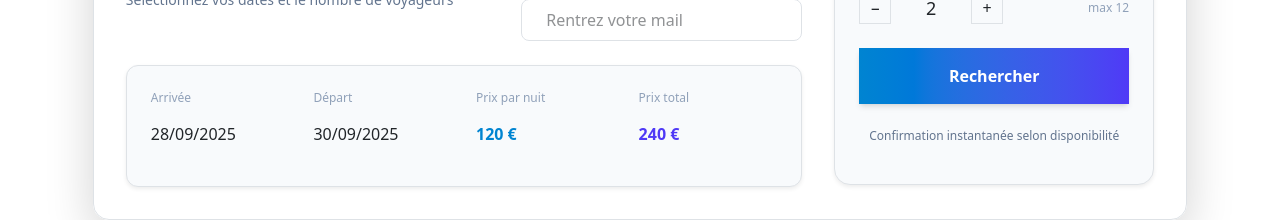
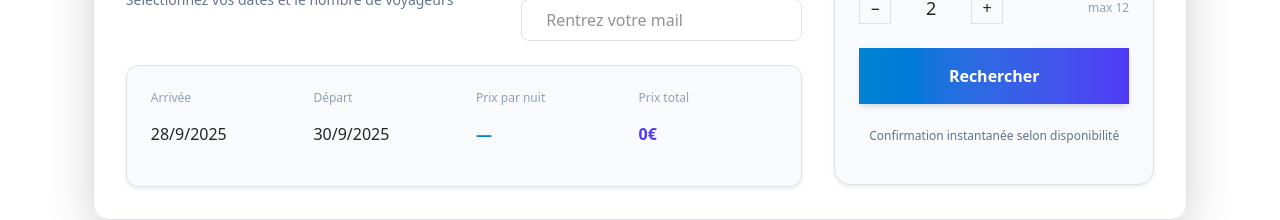
Before and after one commit to ElazarCohen1/solange-gite-website, a React (Vite) app in the folder frontend/: page / in a window 1280 px wide. Shown: the part 940-1160 px from the top of the page. Built offline with nearby package versions, Linux system fonts and the light colour scheme; no server answers.

Commit message:
debuggage

```diff
--- a/frontend/src/components/reservation.jsx
+++ b/frontend/src/components/reservation.jsx
@@ -4,7 +4,7 @@
 
 import React, { useState, useEffect, use } from "react";
 import { DateRange } from "react-date-range";
-import { addDays, format, set } from "date-fns";
+import { addDays, format, set,startOfMonth, endOfMonth, addMonths } from "date-fns";
 import "react-date-range/dist/styles.css";
 import "react-date-range/dist/theme/default.css";
 
@@ -17,6 +17,7 @@ export default function ReservationSearchBar() {
       key: "selection",
     },
   ]);
+
   const [guests, setGuests] = useState(2);
   const [mail, setMail] = useState("");
   const [openCalendar, setOpenCalendar] = useState(false);
@@ -28,7 +29,6 @@ export default function ReservationSearchBar() {
     },
   ]);
 
-  // Fetch toutes les réservations depuis le backend
   useEffect( () => {
      fetch_price();
   }, []);
@@ -37,32 +37,31 @@ export default function ReservationSearchBar() {
       get_disables_dates();
   }, []);
 
+
   const get_disables_dates = async () => {
-      fetch("http://localhost:8080/disable_dates")
-      .then(async (res) => {
-        if (!res.ok) {
-          return res.json().then((data) => {
-            throw new Error(data.message || "Erreur inconnue");
-          });
-        }
-        return res.json();
-      })
-      .then((data) => {
-        if(data.success){
-          const dates = data.data.map((d) => {
-            const [day, month, year] = d.split("/").map(Number);
-            return new Date(`${year}-${month}-${day}`);
-          }
-          );
-          setDisabledDates(dates);
-        }
-      })
-      .catch((err)=> {
-        console.log(err);
-      })
+    try {
+      const url = new URL("http://localhost:8080/disable_dates");
+      const response = await fetch(url);
 
+      if (!response.ok) {
+        const errorData = await response.json();
+        throw new Error(errorData.message || "Erreur inconnue");
+      }
 
-  }
+      const data = await response.json();
+      console.log("Réponse reçue pour les dates désactivées :", data);
+      if (data.success) {
+        const dates = data.data.map((dateStr) => {
+          const [day, month, year] = dateStr.split('/').map(Number);
+          const d = new Date(year, month - 1, day);
+          return isNaN(d) ? null : d;
+        })
+        setDisabledDates(dates);
+      }
+    } catch (err) {
+      console.log("Erreur lors de la récupération des dates désactivées :", err);
+    }
+};
 
   const clearNameFromEmail = (email) => {
     const namePart = email.split("@")[0];
@@ -111,7 +110,26 @@ export default function ReservationSearchBar() {
     })
   }
 
-    const prettyDate = (d) => format(d, "dd/MM/yyyy");
+  const priceByNight = ()=>{
+    const date = range[0].startDate;
+    const day = date.getDate();
+    const month = date.getMonth() + 1;
+    const year = date.getFullYear();
+    const key = `${day}/${month}/${year}`;
+    return allPrices[key] || "—";
+  }
+  const totalPrice = ()=>{
+    const ecart = Math.ceil((range[0].endDate - range[0].startDate) / (1000 * 60 * 60 * 24));
+    let total = 0;
+    for (let i=0; i < ecart; i++){
+      const date = prettyDate(addDays(range[0].startDate, i));
+      console.log(date, allPrices[date]);
+      total += parseInt(allPrices[date]) || 0;
+    }
+    return total;
+  }
+
+  const prettyDate = (d) => format(d, "dd/M/yyyy");
 
   return (
     <div className="w-full flex justify-center p-8">
@@ -158,12 +176,12 @@ export default function ReservationSearchBar() {
               <p className="text-base font-medium">{prettyDate(range[0].endDate)}</p>
             </div>
             <div>
-              <p className="text-xs text-slate-400">Prix par nuit</p>
-              <p className="text-base font-semibold text-sky-600">120 €</p>
+              <p className="text-xs text-slate-400">Prix par nuit </p>
+              <p className="text-base font-semibold text-sky-600">{priceByNight()}</p>
             </div>
             <div>
               <p className="text-xs text-slate-400">Prix total</p>
-              <p className="text-base font-semibold text-indigo-600">240 €</p>
+              <p className="text-base font-semibold text-indigo-600">{totalPrice()}€</p>
             </div>
           </div>
 
```
Also changed, not shown: 1 other file (tests, documents, lock files or other folders).
